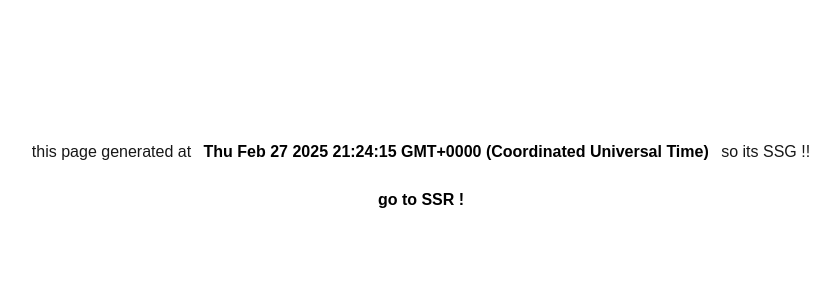
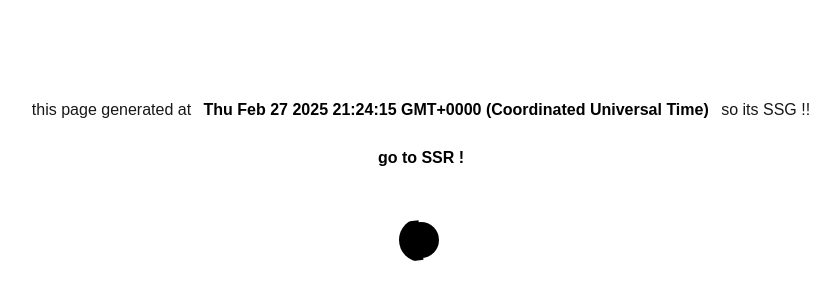
Before and after one commit to Sajadath/new-next-app, a Next.js app: page / in a window 1280 px wide. Shown: the part 220-520 px from the top of the page, without its empty margins (219-1059 px from the left). Built offline with nearby package versions, Linux system fonts and the light colour scheme.

Commit message:
testing loader

```diff
--- /dev/null
+++ b/app/components/Loading.js
@@ -0,0 +1,10 @@
+function Loading() {
+  return (
+    <div className="size-11  relative  bg-white rounded-full flex items-center justify-center overflow-hidden">
+      <div className="size-9 bg-black rounded-full"></div>
+      <div className="h-10 absolute top-[50%] left-[50%] translate-y-[-50%]  w-full bg-black animate-spin origin-left"></div>
+    </div>
+  );
+}
+
+export default Loading;
--- a/app/page.js
+++ b/app/page.js
@@ -1,4 +1,9 @@
 import Link from "next/link";
+import Loading from "./components/Loading";
+
+export const metadata = {
+  title: "SSG Page",
+};
 
 export default function Home() {
   const time = Date();
@@ -12,11 +17,14 @@ export default function Home() {
           </strong>{" "}
           so its SSG !!
         </p>
-        <Link href="/ssr">
+        <Link href="ssr">
           <button className="hover:bg-sky-400 focus:scale-150 bg-white text-black hover:text-white transition-all duration-300 cursor-pointer font-bold px-3 py-2 rounded-xl">
             go to SSR !
           </button>
         </Link>
+        <div className="justify-self-center mt-10 ">
+          <Loading />
+        </div>
       </div>
     </div>
   );
--- a/app/ssr/page.js
+++ b/app/ssr/page.js
@@ -1,4 +1,7 @@
 import Link from "next/link";
+export const metadata = {
+  title: "SSR Page",
+};
 
 export default async function Page() {
   const time = Date();
```
